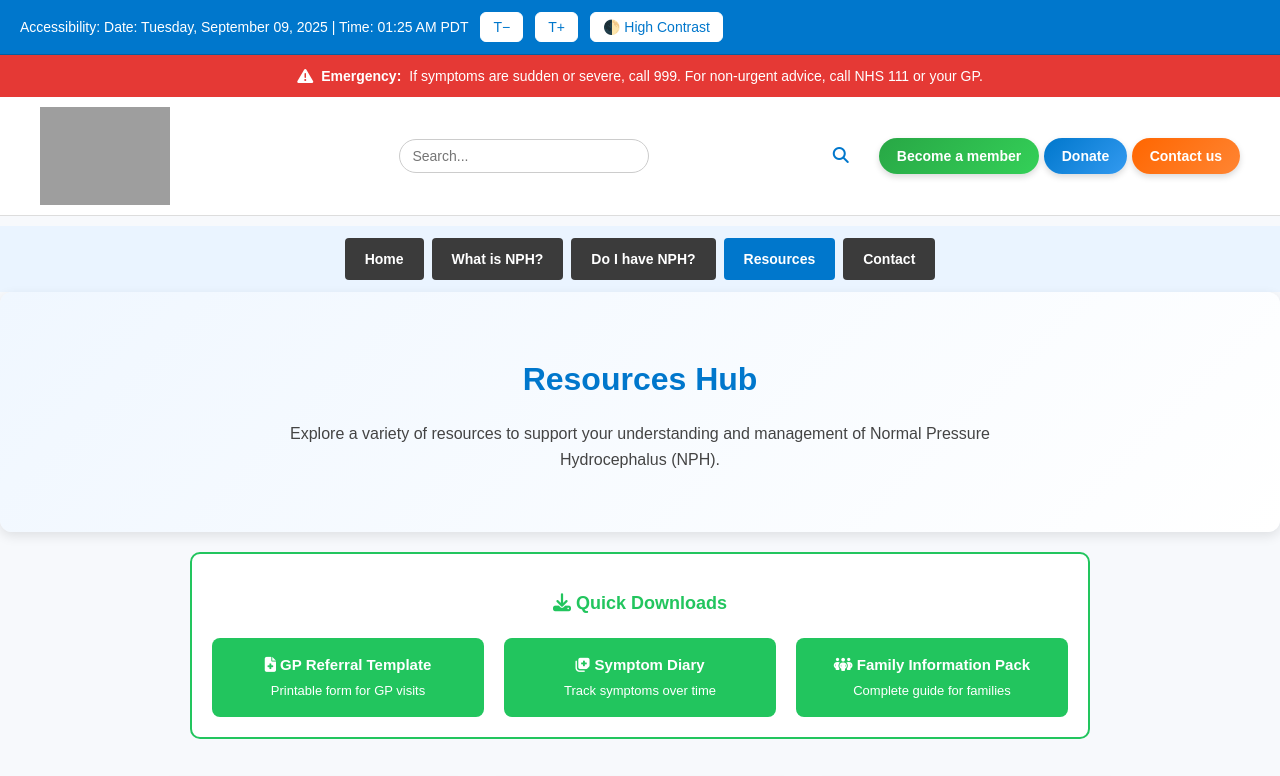
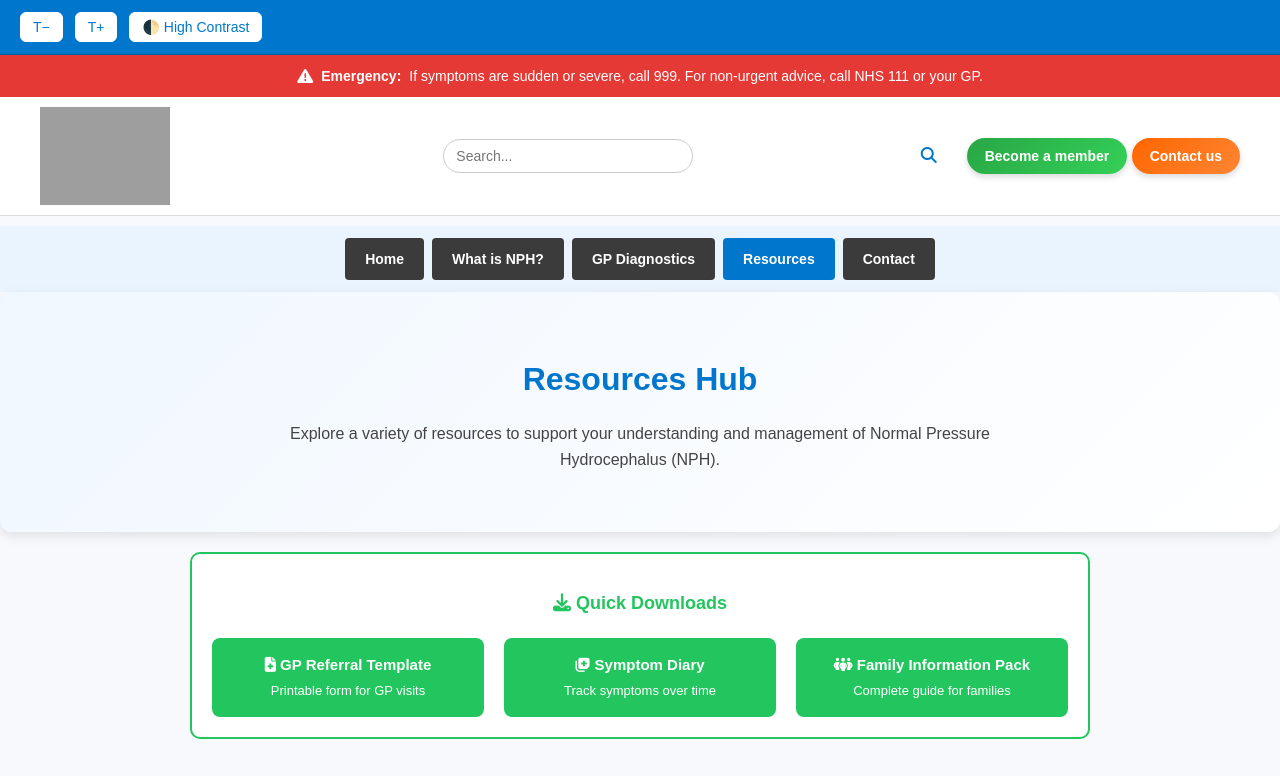
Before and after one commit to tungetunge/almost, a plain HTML site: page resources.html in a window 1280 px wide. Shown: the top 776 px of the page. Drawn offline with Linux system fonts and the light colour scheme; grey boxes are pictures that could not be loaded.

Commit message:
Update resources.html

```diff
--- a/resources.html
+++ b/resources.html
@@ -598,7 +598,6 @@
 <body>
   <!-- Accessibility Toolbar -->
   <div class="accessibility-toolbar">
-    <span>Accessibility: Date: Tuesday, September 09, 2025 | Time: 01:25 AM PDT</span>
     <button id="decrease-font" aria-label="Decrease text size">T−</button>
     <button id="increase-font" aria-label="Increase text size">T+</button>
     <button id="toggle-contrast" aria-label="Toggle high contrast">🌓 High Contrast</button>
@@ -619,7 +618,7 @@
     </div>
     <div class="header-buttons">
       <button class="btn-member">Become a member</button>
-      <button class="btn-donate" id="donateButton">Donate</button>
+
       <button class="btn-contact" id="contactbtn">Contact us</button>
     </div>
   </header>
@@ -627,7 +626,7 @@
   <nav id="menu">
     <a href="index.html" class="menu-item">Home</a>
     <a href="whatisnph.html" class="menu-item">What is NPH?</a>
-    <a href="doihavenph.html" class="menu-item">Do I have NPH?</a>
+    <a href="doihavenph.html" class="menu-item">GP Diagnostics</a>
     <a href="resources.html" class="menu-item active">Resources</a>
     <a href="contact.html" class="menu-item">Contact</a>
   </nav>
@@ -827,10 +826,6 @@
         e.preventDefault();
         alert("This will download: " + btn.innerText.trim());
       });
-    // Donate button navigation
-    document.getElementById('donateButton').addEventListener('click', () => {
-      window.location.href = 'donations.html';
-    });
     // contact button navigation
     document.getElementById('contactbtn').addEventListener('click', () => {
       window.location.href = 'contact.html';
```
